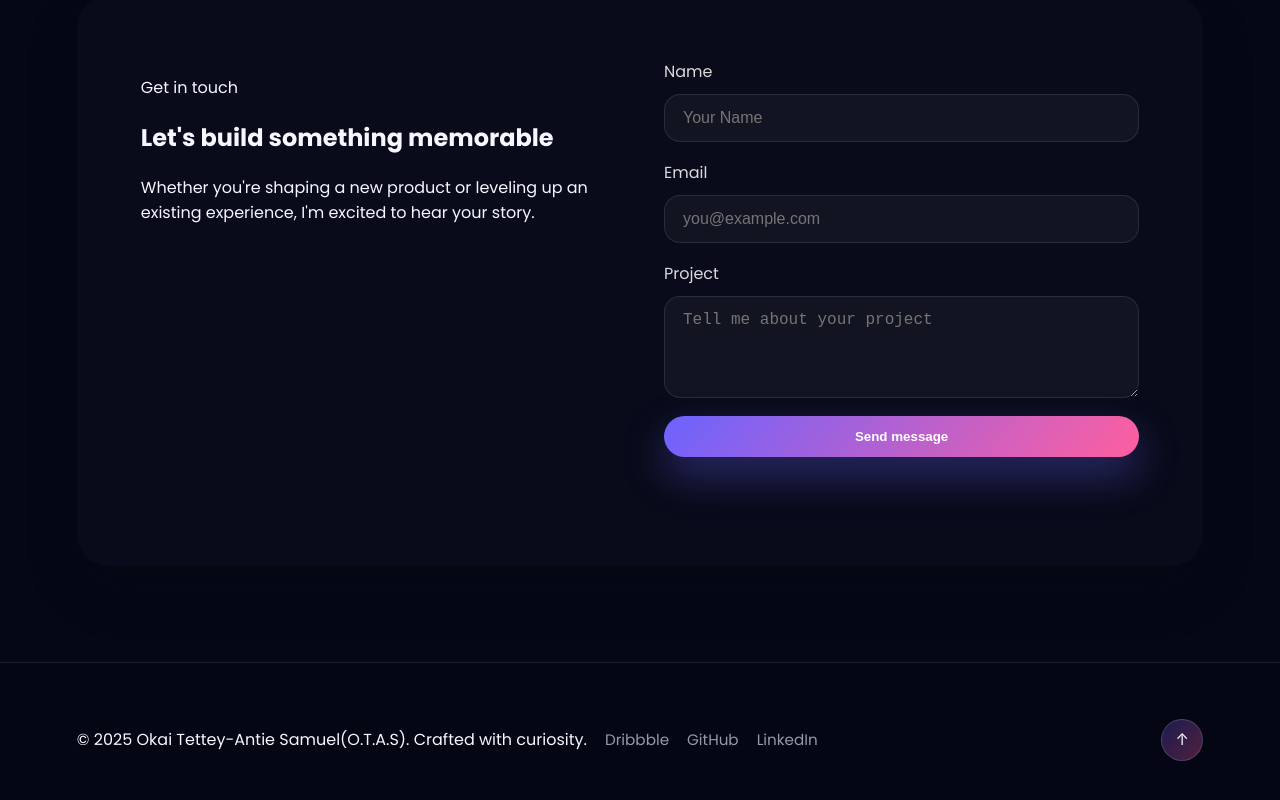
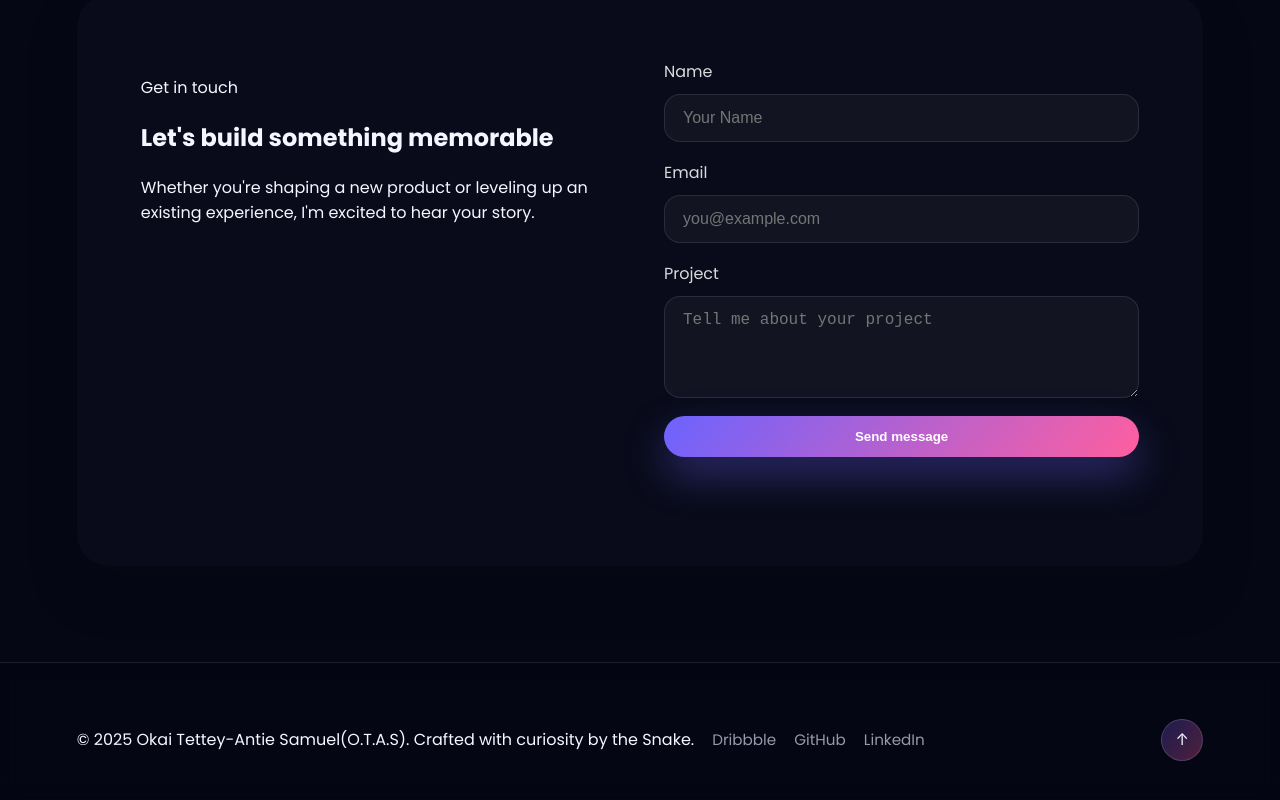
Before and after one commit to TutorialsOtas/Portfolio-Test_Template, a website: page Test Project/index.html in a window 1280 px wide. Shown: the part 4429-5229 px from the top of the page. Drawn offline with Linux system fonts and the light colour scheme.

Commit message:
new-start

```diff
--- a/Test Project/index.html
+++ b/Test Project/index.html
@@ -296,7 +296,7 @@
     <footer class="site-footer">
       <div class="footer-inner">
         <p>© <span id="year"></span>
-          Okai Tettey-Antie Samuel(O.T.A.S). Crafted with curiosity.</p>
+          Okai Tettey-Antie Samuel(O.T.A.S). Crafted with curiosity by the Snake.</p>
         <div class="social-links">
           <a href="https://dribbble.com" target="_blank" rel="noreferrer">Dribbble</a>
           <a href="https://github.com" target="_blank" rel="noreferrer">GitHub</a>
```
